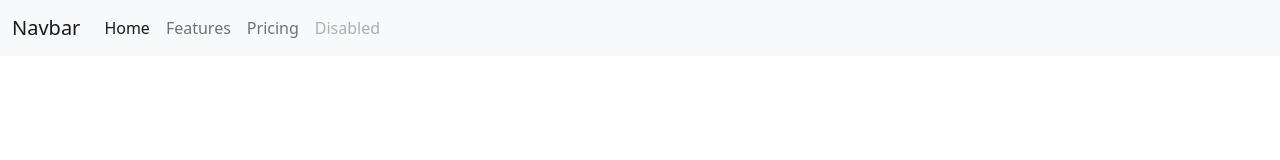
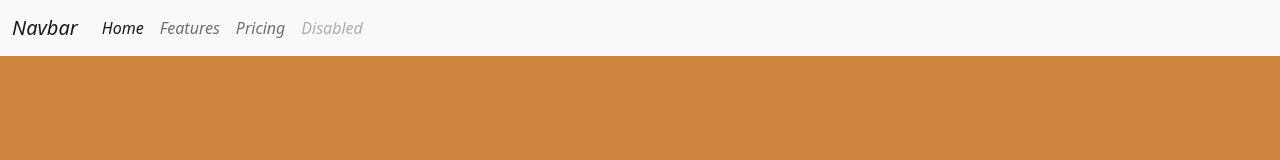
Before and after one commit to Dalitzanjit/Is601_New.Proj_Ass2, a plain HTML site: page docs/Index.html in a window 1280 px wide. Drawn offline with nearby package versions, Linux system fonts and the light colour scheme.

Commit message:
Feature: Added CSS file w/color

```diff
--- /dev/null
+++ b/docs/CSS/main.css
@@ -0,0 +1 @@
+body {font-style:italic; background-color: peru}
--- a/docs/Index.html
+++ b/docs/Index.html
@@ -7,16 +7,18 @@
 
     <!-- Bootstrap CSS -->
     <link href="https://cdn.jsdelivr.net/npm/bootstrap@5.0.0-beta2/dist/css/bootstrap.min.css" rel="stylesheet" integrity="sha384-BmbxuPwQa2lc/FVzBcNJ7UAyJxM6wuqIj61tLrc4wSX0szH/Ev+nYRRuWlolflfl" crossorigin="anonymous">
+    <link href="CSS/main.css" rel="stylesheet">
 
-    <title>Hello, world!</title>
+    <title>IS 601- Assignment 2</title>
   </head>
   <body>
-   <nav class="navbar navbar-expand-lg navbar-light bg-light">
+
+<nav class="navbar navbar-expand-lg navbar-light bg-light">
   <div class="container-fluid">
-    <a class="navbar-brand" href="#">Navbar</a>
-    <button class="navbar-toggler" type="button" data-bs-toggle="collapse" data-bs-target="#navbarNav" aria-controls="navbarNav" aria-expanded="false" aria-label="Toggle navigation">
+     <a class="navbar-brand" href="#">Navbar</a>
+      <button class="navbar-toggler" type="button" data-bs-toggle="collapse" data-bs-target="#navbarNav" aria-controls="navbarNav" aria-expanded="false" aria-label="Toggle navigation">
       <span class="navbar-toggler-icon"></span>
-    </button>
+      </button>
     <div class="collapse navbar-collapse" id="navbarNav">
       <ul class="navbar-nav">
         <li class="nav-item">
```
